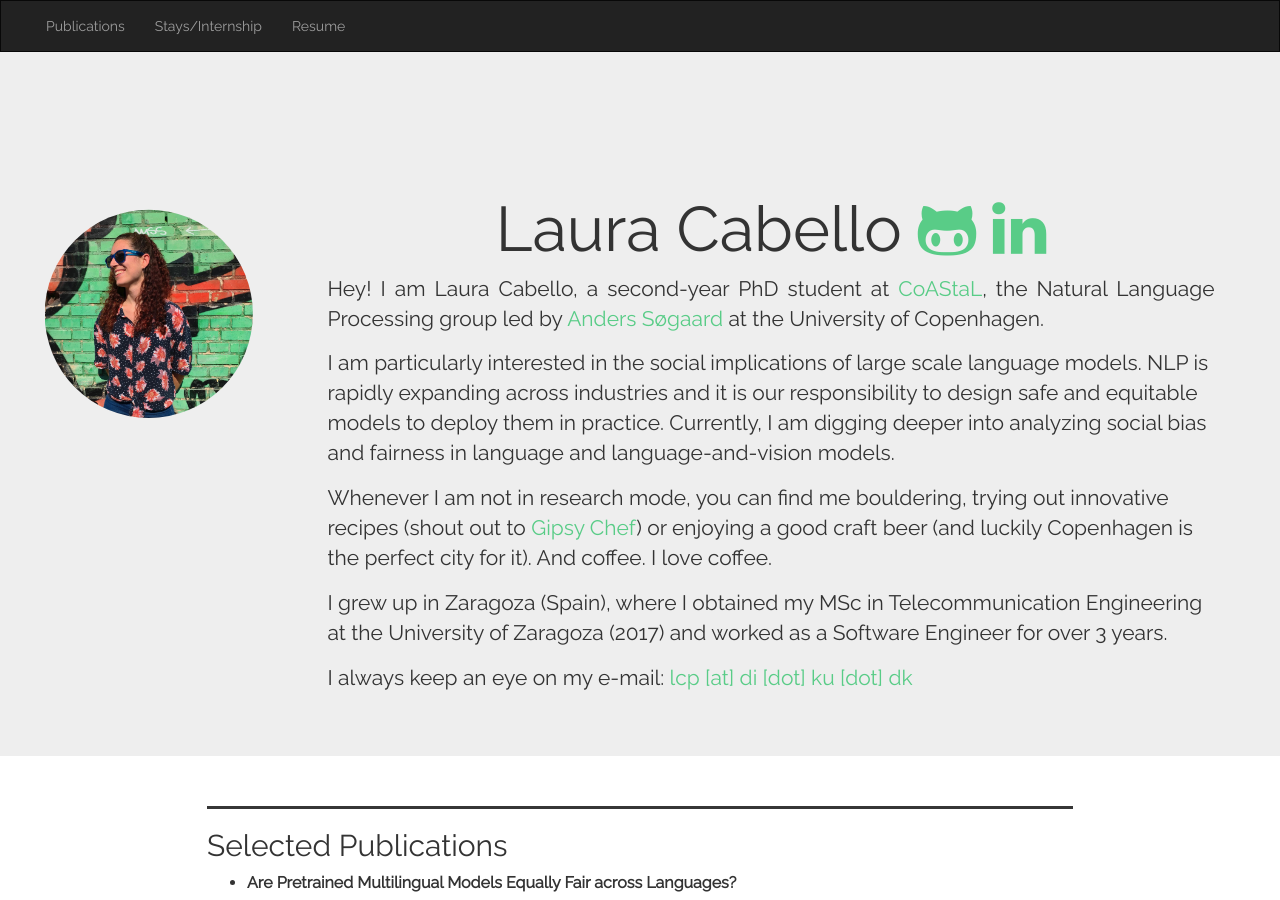
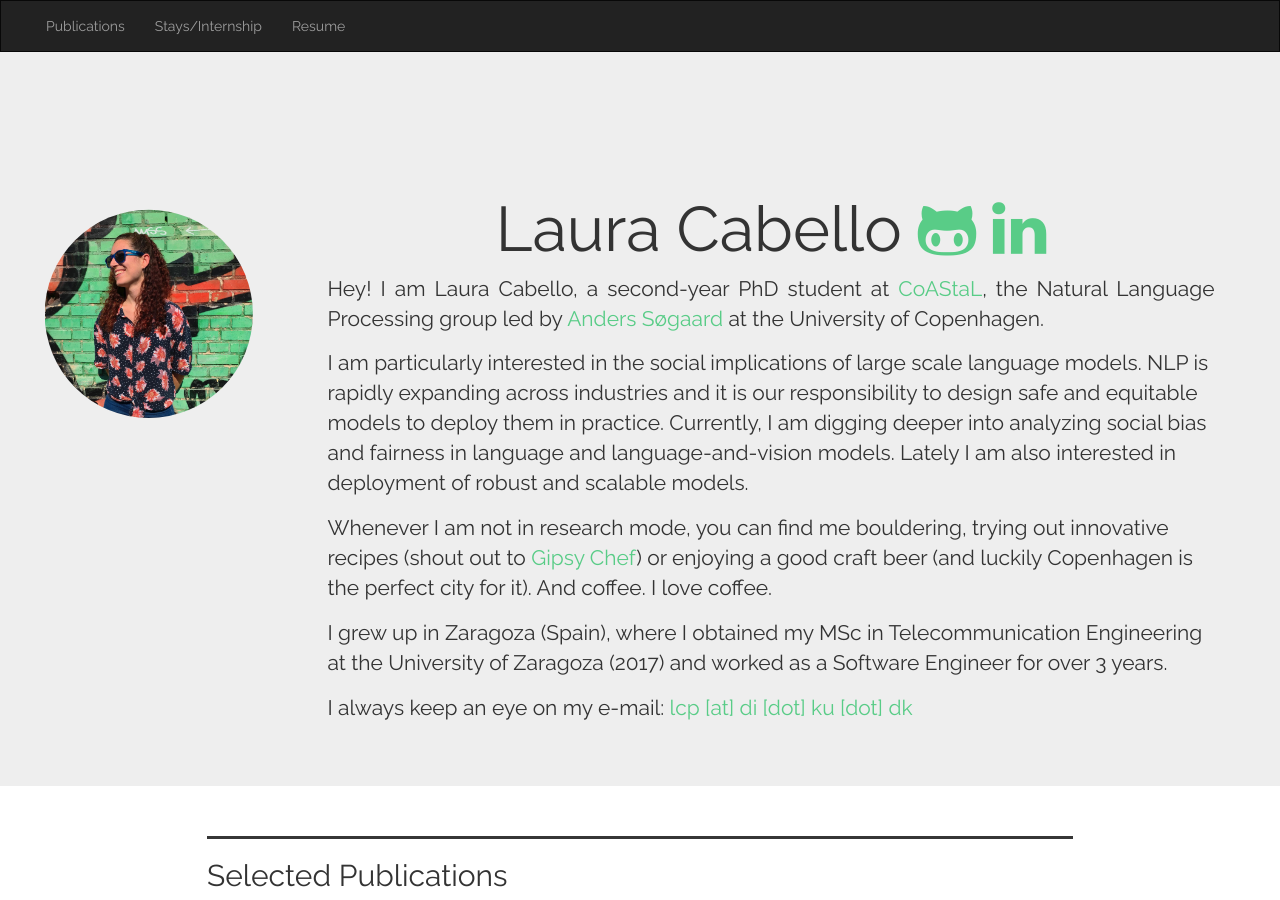
Before and after one commit to lautel/lautel.github.io, a Jekyll site: the page built from index.html, in a window 1280 px wide and 900 px high. Built offline with Jekyll 4.4.1, drawn with Linux system fonts in a browser that asks for light colours; nearby versions of some CDN libraries; a style sheet for code colours, icons or effects is not loaded.

Commit message:
Update index.html

```diff
--- a/index.html
+++ b/index.html
@@ -38,7 +38,7 @@ layout: aboutme
             <a href="https://www.linkedin.com/in/laura-cabello-piqueras-167352104" target="_blank"><i class="fa fa-linkedin"></i></a>
         </h1>
           <p class="lead" align="justify">Hey! I am Laura Cabello, a second-year PhD student at <a href="https://coastalcph.github.io/">CoAStaL</a>, the Natural Language Processing group led by <a href="https://anderssoegaard.github.io/">Anders Søgaard</a> at the University of Copenhagen.</p>
-          <p align="left">I am particularly interested in the social implications of large scale language models. NLP is rapidly expanding across industries and it is our responsibility to design safe and equitable models to deploy them in practice. Currently, I am digging deeper into analyzing social bias and fairness in language and language-and-vision models.</p>
+          <p align="left">I am particularly interested in the social implications of large scale language models. NLP is rapidly expanding across industries and it is our responsibility to design safe and equitable models to deploy them in practice. Currently, I am digging deeper into analyzing social bias and fairness in language and language-and-vision models. Lately I am also interested in deployment of robust and scalable models.</p>
           <p align="left">Whenever I am not in research mode, you can find me bouldering, trying out innovative recipes (shout out to <a href="https://gipsychef.es/category/bestial/">Gipsy Chef</a>) or enjoying a good craft beer (and luckily Copenhagen is the perfect city for it). And coffee. I love coffee.</p>
           <p align="left">I grew up in Zaragoza (Spain), where I obtained my MSc in Telecommunication Engineering at the University of Zaragoza (2017) and worked as a Software Engineer for over 3 years.</p>
           <p align="left">I always keep an eye on my e-mail: <a style="color:#59cc87;">lcp [at] di [dot] ku [dot] dk</a></p>
```
